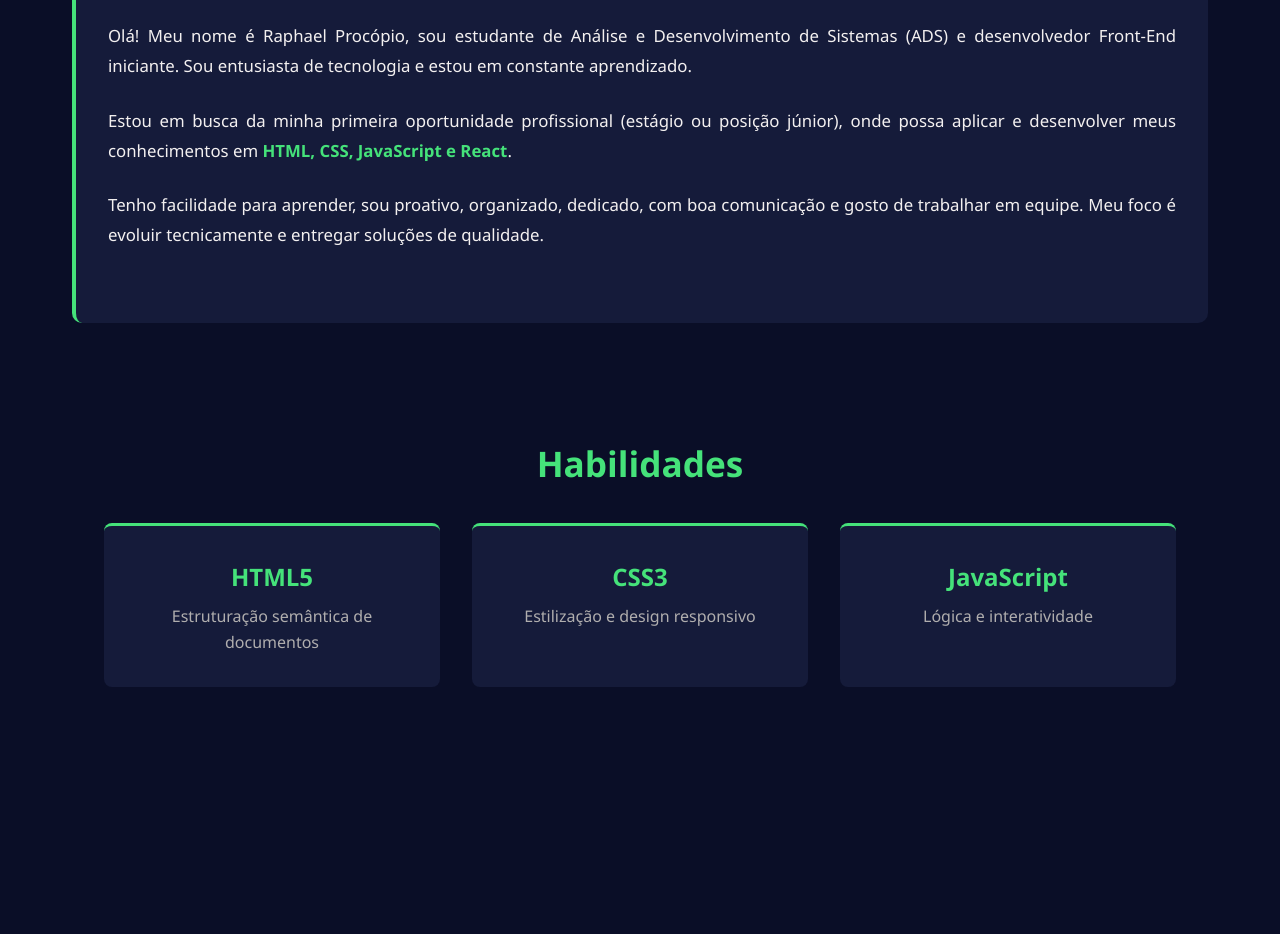
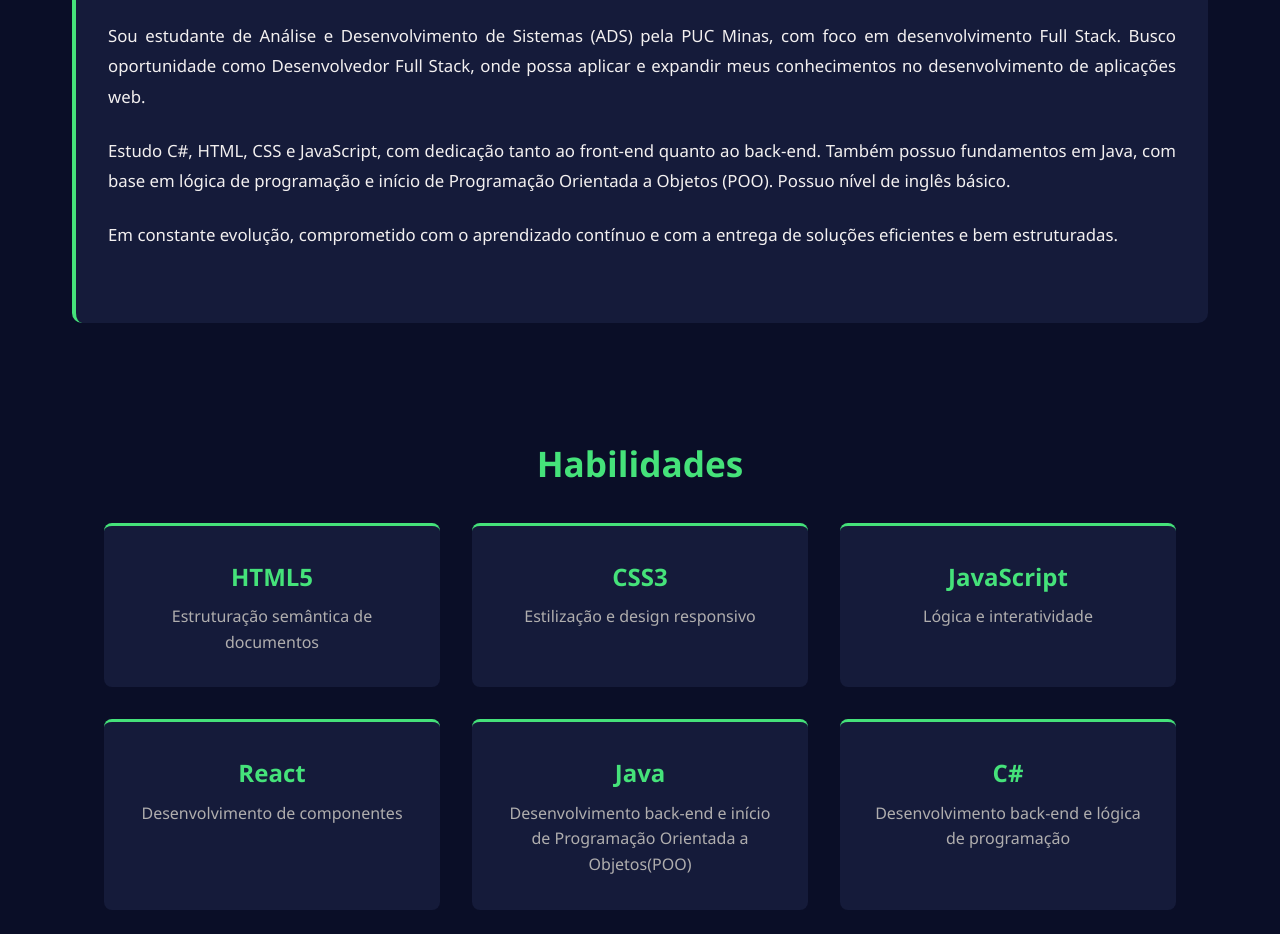
Before and after one commit to raphaelvimieiro/portfolio_, a plain HTML site: page Portifolio/index.html in a window 1280 px wide. Shown: the part 838-1772 px from the top of the page. Drawn offline with Linux system fonts and the light colour scheme.

Commit message:
Acrescentando informações e textos sobre mim

```diff
--- a/Portifolio/index.html
+++ b/Portifolio/index.html
@@ -24,19 +24,16 @@
       <section id="home" class="hero">
         <img src="img/perfil.png" alt="Raphael Procópio" class="profile-photo">
         <h1>Raphael Procópio</h1>
-        <p class="subtitle">Desenvolvedor Front-End | Estudante ADS</p>
+        <p class="subtitle">Desenvolvedor Full Stack | Estudante ADS</p>
       </section>
 
 
       <section id="sobre" class="about">
         <h2>Sobre mim</h2>
-        <p>Olá! Meu nome é Raphael Procópio, sou estudante de Análise e Desenvolvimento de Sistemas (ADS) e desenvolvedor Front-End iniciante. Sou entusiasta de tecnologia e estou em constante aprendizado.</p>
-
-        <p>Estou em busca da minha primeira oportunidade profissional (estágio ou posição júnior), onde possa aplicar e desenvolver meus conhecimentos em <strong>HTML, CSS, JavaScript e React</strong>.</p>
-
-        <p>Tenho facilidade para aprender, sou proativo, organizado, dedicado, com boa comunicação e gosto de trabalhar em equipe. Meu foco é evoluir tecnicamente e entregar soluções de qualidade.</p>
+        <p>Sou estudante de Análise e Desenvolvimento de Sistemas (ADS) pela PUC Minas, com foco em desenvolvimento Full Stack. Busco oportunidade como Desenvolvedor Full Stack, onde possa aplicar e expandir meus conhecimentos no desenvolvimento de aplicações web.</p>
+        <p>Estudo C#, HTML, CSS e JavaScript, com dedicação tanto ao front-end quanto ao back-end. Também possuo fundamentos em Java, com base em lógica de programação e início de Programação Orientada a Objetos (POO). Possuo nível de inglês básico.</p>
+        <p>Em constante evolução, comprometido com o aprendizado contínuo e com a entrega de soluções eficientes e bem estruturadas.</p>
       </section>
-
 
       <section id="skills" class="skills">
         <h2>Habilidades</h2>
@@ -57,7 +54,18 @@
             <h3>React</h3>
             <p>Desenvolvimento de componentes</p>
           </div>
+      <div class="skill-card">
+            <h3>Java</h3>
+            <p>Desenvolvimento back-end e início de Programação Orientada a Objetos(POO)</p>
+          </div>
+         <div class="skill-card">
+            <h3>C#</h3>
+            <p>Desenvolvimento back-end e lógica de programação</p>
+
+
         </div>
+
+
       </section>
 
 
@@ -66,7 +74,7 @@
         <p>Fique à vontade para me contatar por email ou redes sociais.</p>
         <div class="contact-links">
           <a href="mailto:raphaelvimieiro@gmail.com" class="btn">Email</a>
-          <a href="https://linkedin.com/in/raphaelvimieiro" class="btn" target="_blank">LinkedIn</a>
+          <a href= "https://www.linkedin.com/in/raphael-proc%C3%B3pio" class="btn" target="_blank">LinkedIn</a>
           <a href="https://github.com/raphaelvimieiro" class="btn" target="_blank">GitHub</a>
         </div>
       </section>
```
